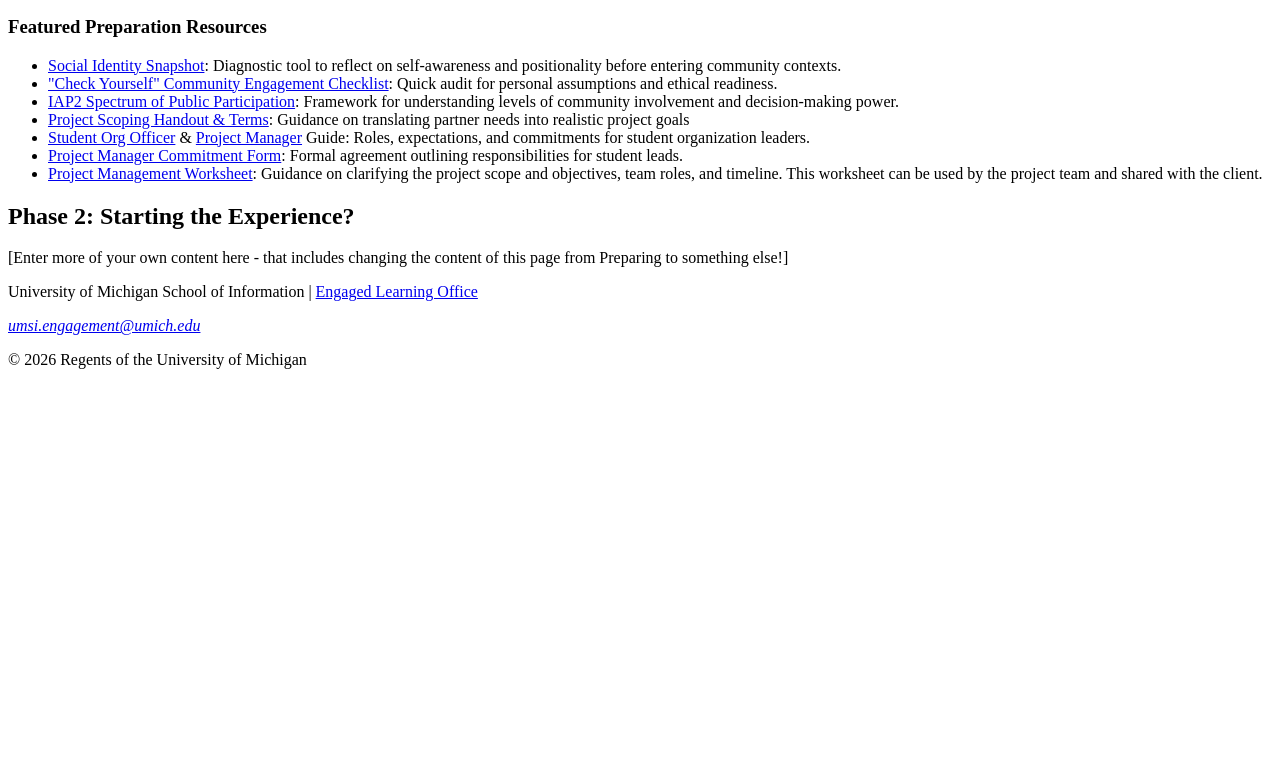
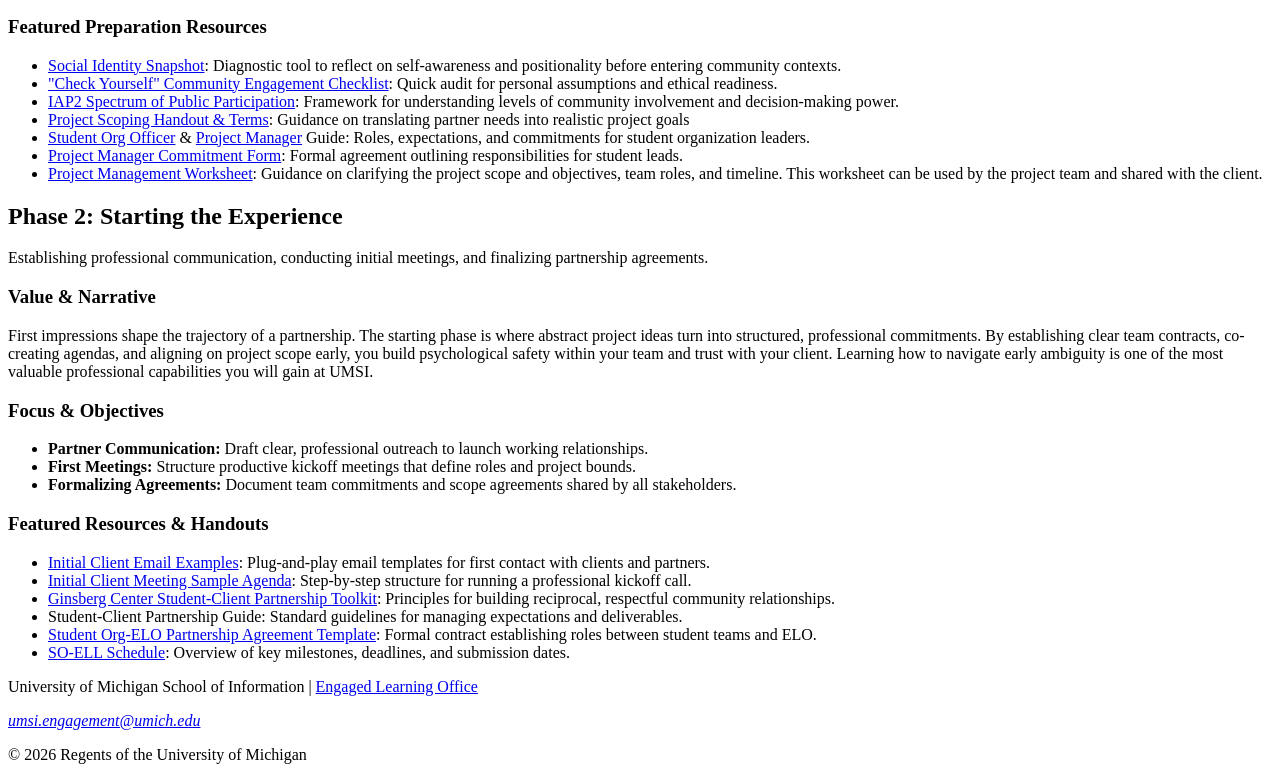
Before and after one commit to AnzeZg/client_project_f26, a plain HTML site: page prep.html in a window 1280 px wide. Shown: the part 1519-2299 px from the top of the page. Before the commit the page ends 1904 px from the top, so only its background shows below. Drawn offline with Linux system fonts and the light colour scheme.

Commit message:
Fixed navigation links and typos for improved clarity and completed starting the experience page.

```diff
--- a/prep.html
+++ b/prep.html
@@ -3,7 +3,7 @@
 <head>
     <meta charset="UTF-8">
     <meta name="viewport" content="width=device-width, initial-scale=1.0">
-    <title>Resumes</title>
+    <title>Preparing for Your Experience | UMSI</title>
 </head>
 <body>
 
@@ -50,8 +50,8 @@
     <ul>
       <li><strong>Develop social and community awareness:</strong> Examine your identity, positionality, assumptions, and privileges. Learn about the community's history and consider how power may affect participation and decision-making.
       </li>
-      <li><strong>Understand expectations:</strong> Review program requirements, project commitments,leadership responsibilities, deadlines, and expected outcomes before beginning the work.</li>
-      <li><strong>Assess team readiness:</strong> Identify each team member's skills, interests, vailability, responsibilities, and learning goals. Determine where the team may need additional knowledge or support.</li>
+      <li><strong>Understand expectations:</strong> Review program requirements, project commitments, leadership responsibilities, deadlines, and expected outcomes before beginning the work.</li>
+      <li><strong>Assess team readiness:</strong> Identify each team member's skills, interests, availability, responsibilities, and learning goals. Determine where the team may need additional knowledge or support.</li>
       <li><strong>Begin project scoping:</strong> Learn about the organization's needs, intended users, constraints, and desired outcomes before committing to a solution.
       </li>
     </ul>
@@ -76,7 +76,7 @@
       <li><strong>Reflect on your position:</strong> Identify the experiences, identities, assumptions, and areas of privilege that may shape your approach.</li>
       <li><strong>Learn about the context:</strong> Research the organization, community, project history, affected stakeholders, and broader social conditions.</li>
       <li><strong>Set learning goals:</strong> Record the technical, professional, interpersonal, and ethical skills you want to develop.</li>
-      <li><strong>Review team capacity:</strong>Compare the team's skills and availability with the likely needs of the project. </li>
+      <li><strong>Review team capacity:</strong> Compare the team's skills and availability with the likely needs of the project. </li>
       <li><strong>Identify open questions:</strong> Write down what your team needs to learn from the partner before confirming the project's scope, methods, or deliverables.
       </li>
     </ol>
@@ -96,17 +96,33 @@
   </article>
 </section>
 <section>
-  <h2>Phase 2: Starting the Experience?</h2>
+  <h2>Phase 2: Starting the Experience</h2>
+  <p>Establishing professional communication, conducting initial meetings, and finalizing partnership agreements.</p>
+  <article>
+    <h3>Value &amp; Narrative</h3>
+    <p>First impressions shape the trajectory of a partnership. The starting phase is where abstract project ideas turn into structured, professional commitments. By establishing clear team contracts, co-creating agendas, and aligning on project scope early, you build psychological safety within your team and trust with your client. Learning how to navigate early ambiguity is one of the most valuable professional capabilities you will gain at UMSI.</p>
+  </article>
 
+  <article>
+    <h3>Focus &amp; Objectives</h3>
+    <ul>
+      <li><strong>Partner Communication:</strong> Draft clear, professional outreach to launch working relationships.</li>
+      <li><strong>First Meetings:</strong> Structure productive kickoff meetings that define roles and project bounds.</li>
+      <li><strong>Formalizing Agreements:</strong> Document team commitments and scope agreements shared by all stakeholders.</li>
+    </ul>
+  </article>
 
-
-<div>[Enter more of your own content here - that includes changing the  content of this page from Preparing to something else!]</div>
-
-
-        <div></div>
-        <div></div>
-        <div></div>
-        <div></div>
+  <article>
+    <h3>Featured Resources &amp; Handouts</h3>
+    <ul>
+      <li><a href="https://docs.google.com/document/d/1fWFXwoW5fKX_Tctn97Gio5XZDwILNlqIOyKKE8Yk5J0/edit?usp=drive_link">Initial Client Email Examples</a>: Plug-and-play email templates for first contact with clients and partners.</li>
+      <li><a href="https://docs.google.com/document/d/1ItXxYauAcPoaGMUZWuJsX-OLFfGmeBOWT7JNhoZxGyU/edit?usp=drive_link">Initial Client Meeting Sample Agenda</a>: Step-by-step structure for running a professional kickoff call.</li>
+      <li><a href="https://ginsberg.umich.edu/article/campus-community-partnerships-toolkit">Ginsberg Center Student-Client Partnership Toolkit</a>: Principles for building reciprocal, respectful community relationships.</li>
+      <li>Student-Client Partnership Guide: Standard guidelines for managing expectations and deliverables.</li>
+      <li><a href="https://docs.google.com/document/d/1y5Y2wc1ADz0n_ht26kPYlFK3Zm9i3UR_Z0OMWP3Q_xQ/edit?usp=drive_link">Student Org-ELO Partnership Agreement Template</a>: Formal contract establishing roles between student teams and ELO.</li>
+      <li><a href="https://docs.google.com/spreadsheets/d/1YeK2WerSbhaU5hjEg9wxdXmzBx9lgRy2yHBKAH-SxiA/edit?gid=166831640#gid=166831640">SO-ELL Schedule</a>: Overview of key milestones, deadlines, and submission dates.</li>
+    </ul>
+  </article>
 </section>
 <!-- Content taken & modified from UMGPT with the prompt, "for the same content write me some intro content and resources for a prep page using the ELO content below" - this was after I had asked for content for the home page. " UMGPT. (2026). UMGPT ( GPT-5.6 Sol September 7th version) [Large language model]. -->
 </main>
```
Also changed, not shown: during.html (+2 -1 lines), index.html (+8 -8 lines).
